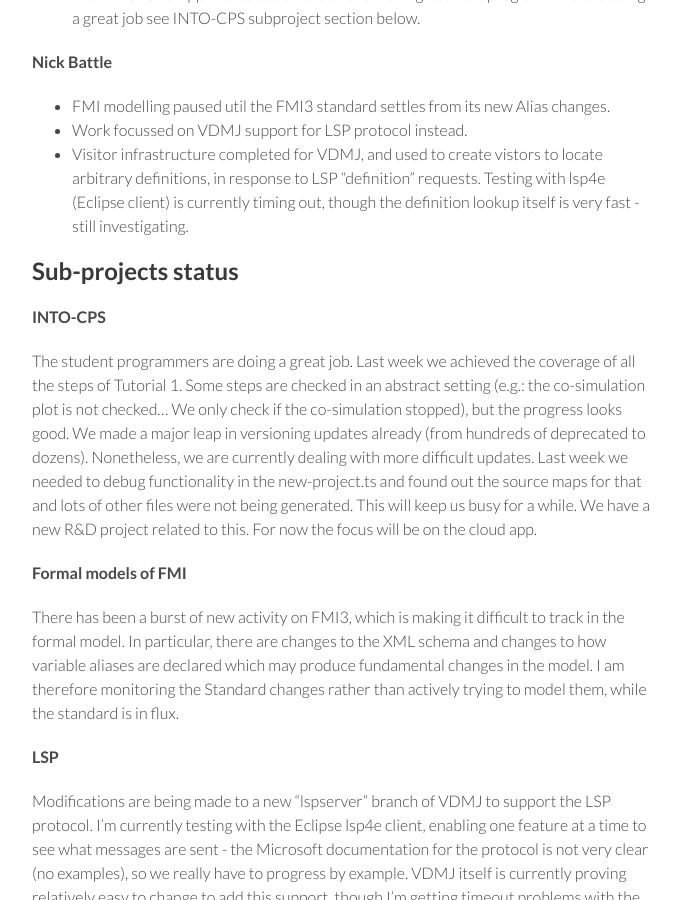
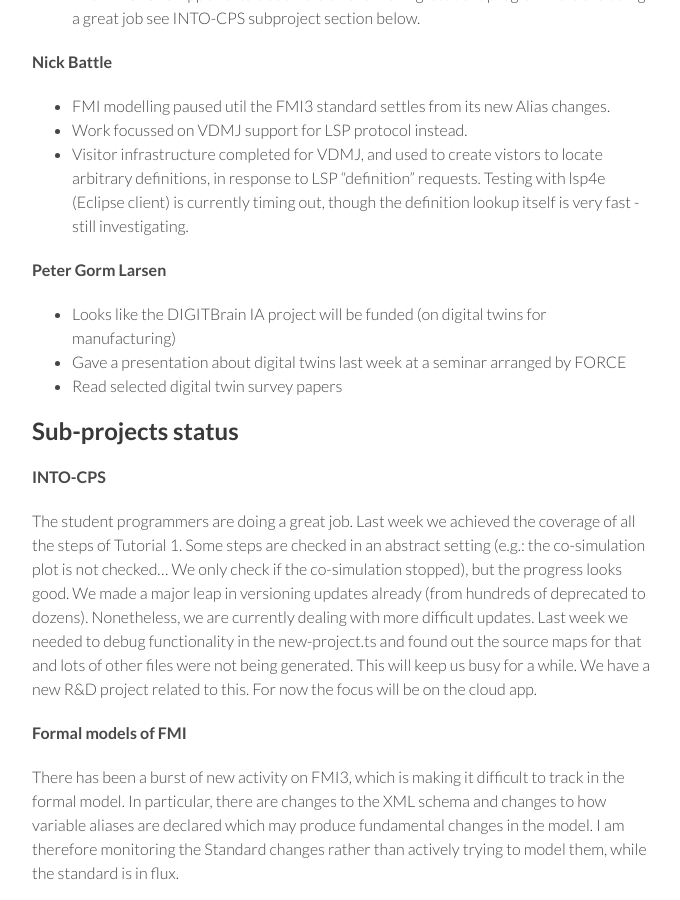
Before and after one commit to digitaltwincentre/digitaltwincentre.github.io, a Jekyll site: the page built from _biweeklies/Biweekly-13.md, in a window 1280 px wide and 900 px high, scrolled down 563 px. Shown: the whole window, without its empty margins (418-1098 px from the left). Built offline with Jekyll 4.4.1, drawn with Linux system fonts in a browser that asks for light colours; nearby versions of some CDN libraries.

Commit message:
Update Biweekly-13.md

```diff
--- a/_biweeklies/Biweekly-13.md
+++ b/_biweeklies/Biweekly-13.md
@@ -34,6 +34,10 @@ date: 11 March 2020, 1030 CEST
 * Work focussed on VDMJ support for LSP protocol instead.
 * Visitor infrastructure completed for VDMJ, and used to create vistors to locate arbitrary definitions, in response to LSP "definition" requests. Testing with lsp4e (Eclipse client) is currently timing out, though the definition lookup itself is very fast - still investigating.
 
+#### Peter Gorm Larsen
+* Looks like the DIGITBrain IA project will be funded (on digital twins for manufacturing)
+* Gave a presentation about digital twins last week at a seminar arranged by FORCE
+* Read selected digital twin survey papers
 
 ## Sub-projects status
 
```
